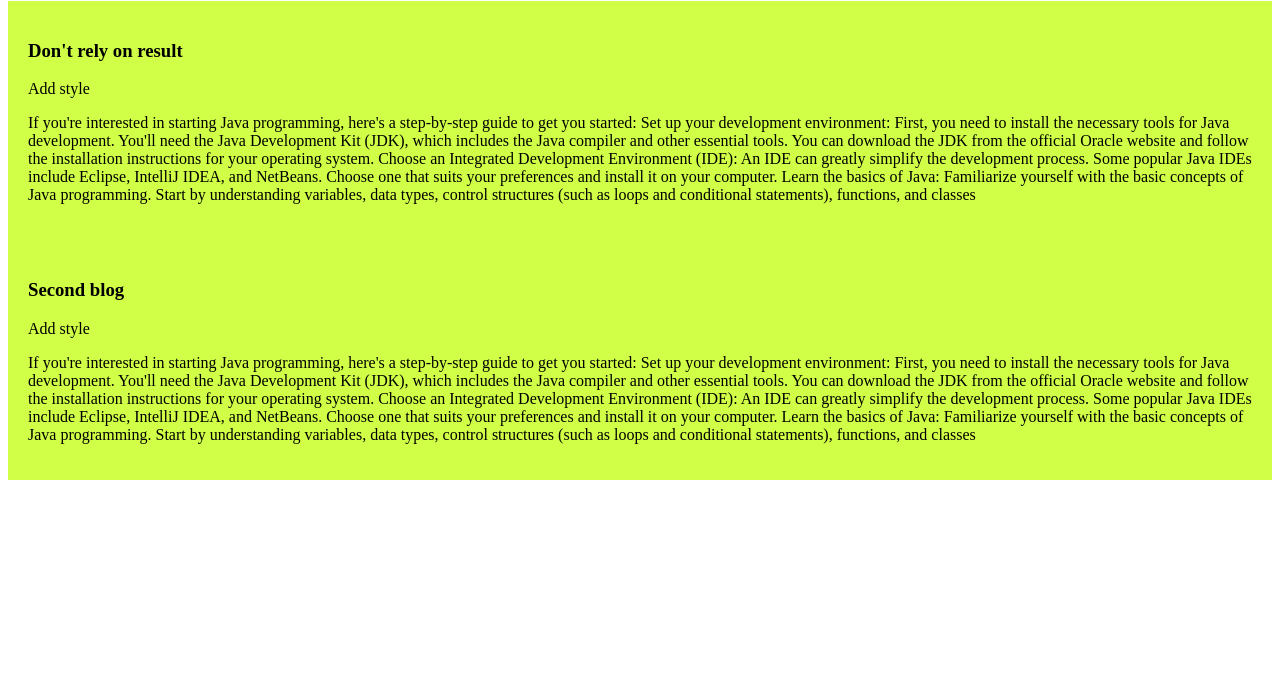
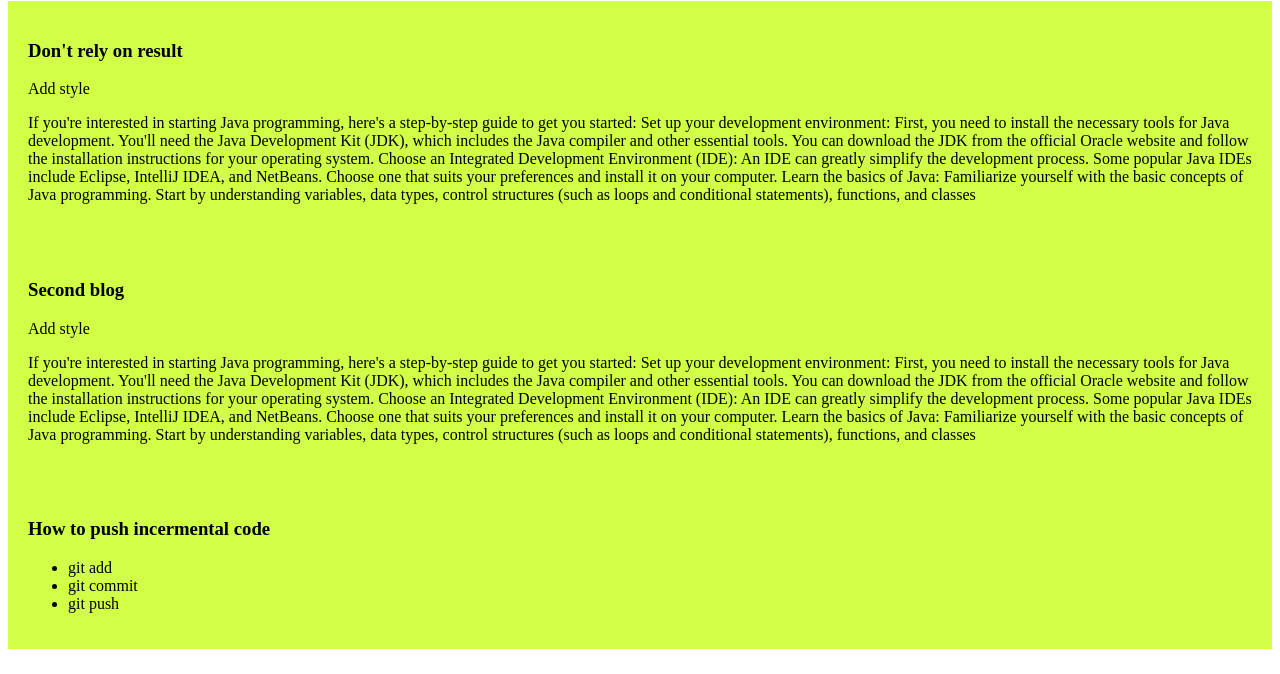
Before and after one commit to Ibrahim0112230163/my_simple_website, a plain HTML site: page index.html in a window 1280 px wide. Shown: the part 126-800 px from the top of the page. Drawn offline with Linux system fonts and the light colour scheme.

Commit message:
List item added

```diff
--- a/index.html
+++ b/index.html
@@ -37,5 +37,15 @@
 
             Learn the basics of Java: Familiarize yourself with the basic concepts of Java programming. Start by understanding variables, data types, control structures (such as loops and conditional statements), functions, and classes</p>
     </div>
+    <div>
+        <h3>How to push incermental code</h3>
+        <ul>
+            <li>
+                git add
+            </li>
+            <li>git commit</li>
+            <li>git push</li>
+        </ul>
+    </div>
 </body>
 </html>
```
